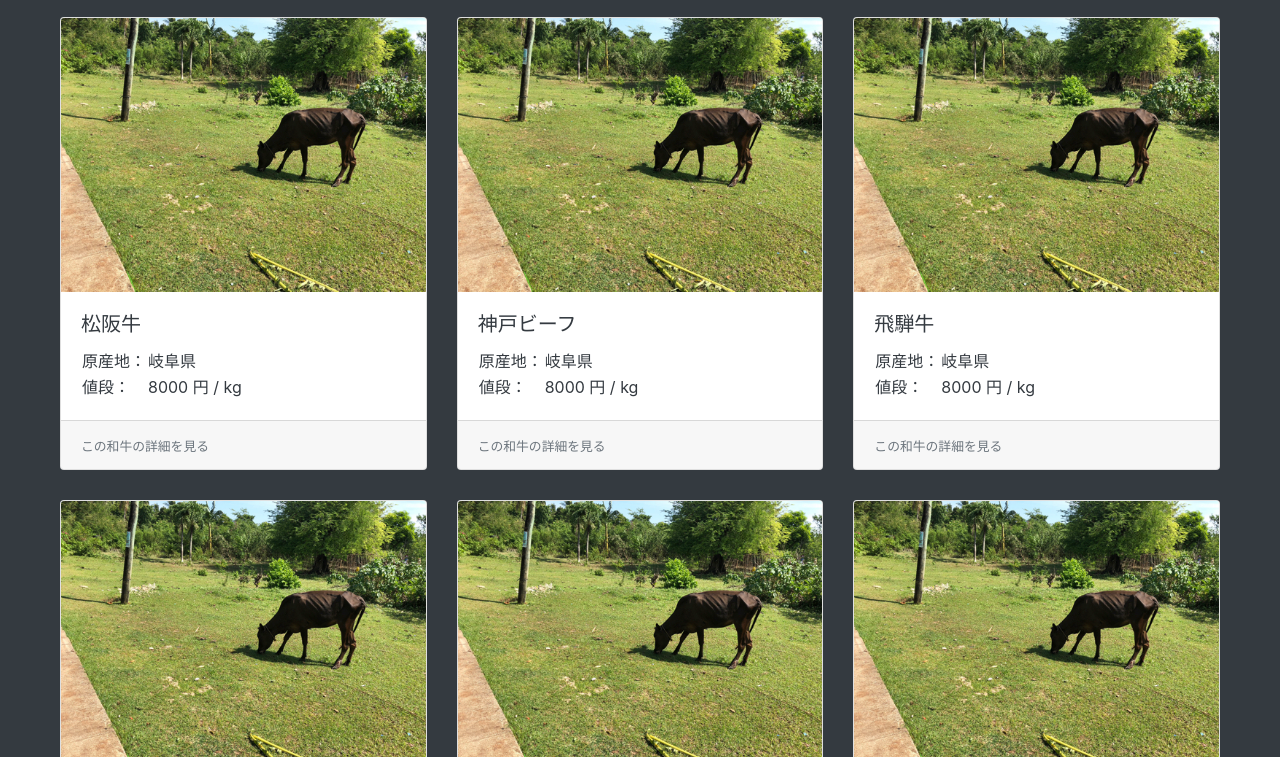
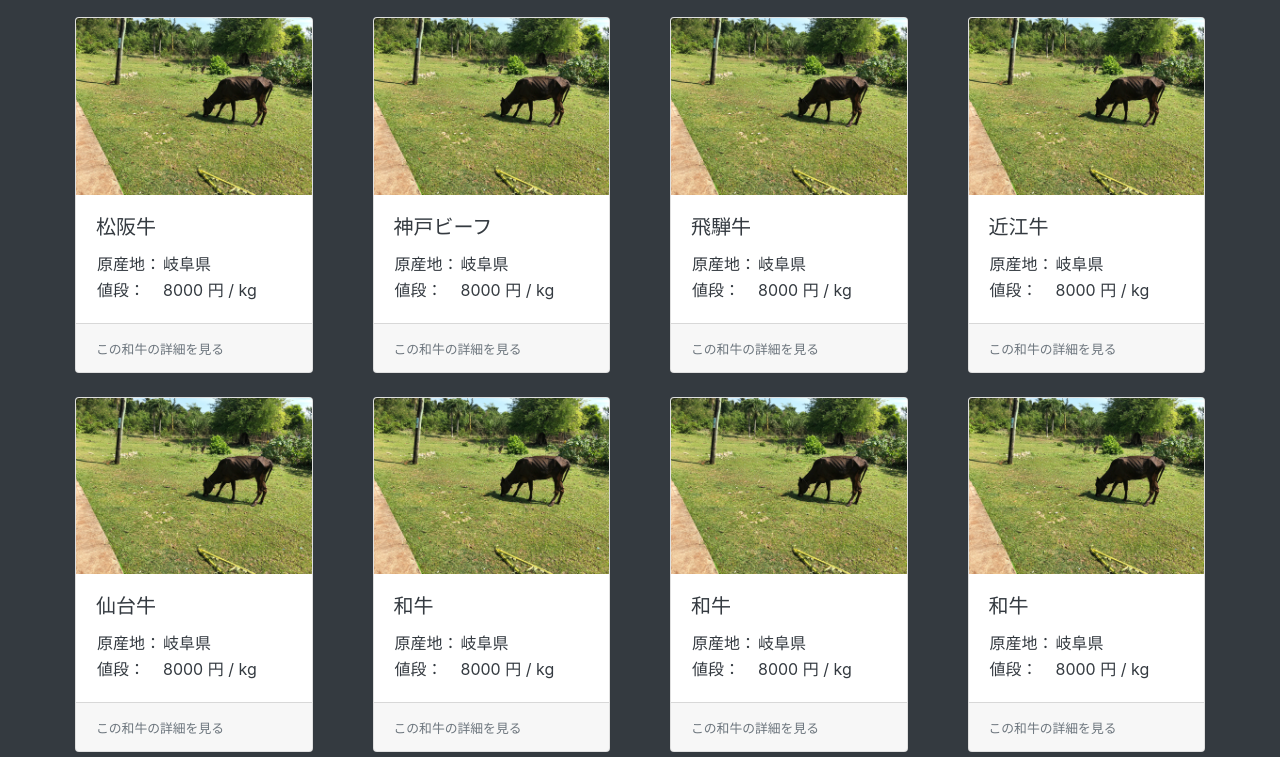
Before and after one commit to rimaoka18/wagyu_price, a plain HTML site: page index.html in a window 1280 px wide. Shown: the part 43-800 px from the top of the page. Drawn offline with Linux system fonts and the light colour scheme.

Commit message:
1行あたりのカード枚数を4枚に変更

```diff
--- a/index.html
+++ b/index.html
@@ -27,8 +27,9 @@
     </ul>
   </nav>
   <main class="container-fluid content-width result">
-    <div class="card-deck row">
-      <a href="#" class="card">
+    <div class="card-deck row gx-3">
+      <div class="col-3">
+        <a href="#" class="card mb-4">
           <img class="card-img-top" src="img/ph_beaf.jpg">
           <div class="card-body">
             <h5 class="card-title">松阪牛</h5>
@@ -47,6 +48,9 @@
             <small class="text-muted">この和牛の詳細を見る</small>
           </div>
         </a>
+      </div>
+
+      <div class="col-3">
         <a href="#" class="card">
           <img class="card-img-top" src="img/ph_beaf.jpg">
           <div class="card-body">
@@ -66,6 +70,9 @@
             <small class="text-muted">この和牛の詳細を見る</small>
           </div>
         </a>
+      </div>
+
+      <div class="col-3">
         <a href="#" class="card">
           <img class="card-img-top" src="img/ph_beaf.jpg">
           <div class="card-body">
@@ -86,7 +93,51 @@
           </div>
         </a>
       </div>
-    <div class="card-deck row">
+
+      <!-- <div class="card-deck row"> -->
+      <div class="col-3">
+        <a href="#" class="card">
+          <img class="card-img-top" src="img/ph_beaf.jpg">
+          <div class="card-body">
+            <h5 class="card-title">近江牛</h5>
+            <table>
+              <tr>
+                <td>原産地： </td>
+                <td>岐阜県</td>
+              </tr>
+              <tr>
+                <td>値段： </td>
+                <td>8000 円 / kg</td>
+              </tr>
+            </table>
+          </div>
+          <div class="card-footer">
+            <small class="text-muted">この和牛の詳細を見る</small>
+          </div>
+        </a>
+      </div>
+      <div class="col-3">
+        <a href="#" class="card">
+          <img class="card-img-top" src="img/ph_beaf.jpg">
+          <div class="card-body">
+            <h5 class="card-title">仙台牛</h5>
+            <table>
+              <tr>
+                <td>原産地： </td>
+                <td>岐阜県</td>
+              </tr>
+              <tr>
+                <td>値段： </td>
+                <td>8000 円 / kg</td>
+              </tr>
+            </table>
+          </div>
+          <div class="card-footer">
+            <small class="text-muted">この和牛の詳細を見る</small>
+          </div>
+        </a>
+      </div>
+      <div class="col-3">
         <a href="#" class="card">
           <img class="card-img-top" src="img/ph_beaf.jpg">
           <div class="card-body">
@@ -106,6 +157,8 @@
             <small class="text-muted">この和牛の詳細を見る</small>
           </div>
         </a>
+      </div>
+      <div class="col-3">
         <a href="#" class="card">
           <img class="card-img-top" src="img/ph_beaf.jpg">
           <div class="card-body">
@@ -125,6 +178,8 @@
             <small class="text-muted">この和牛の詳細を見る</small>
           </div>
         </a>
+      </div>
+      <div class="col-3">
         <a href="#" class="card">
           <img class="card-img-top" src="img/ph_beaf.jpg">
           <div class="card-body">
@@ -144,6 +199,7 @@
             <small class="text-muted">この和牛の詳細を見る</small>
           </div>
         </a>
+      </div>
     </div>
   </main>
   <footer class="content-width">
```
Lines whose indentation alone changed are shown as unchanged.
